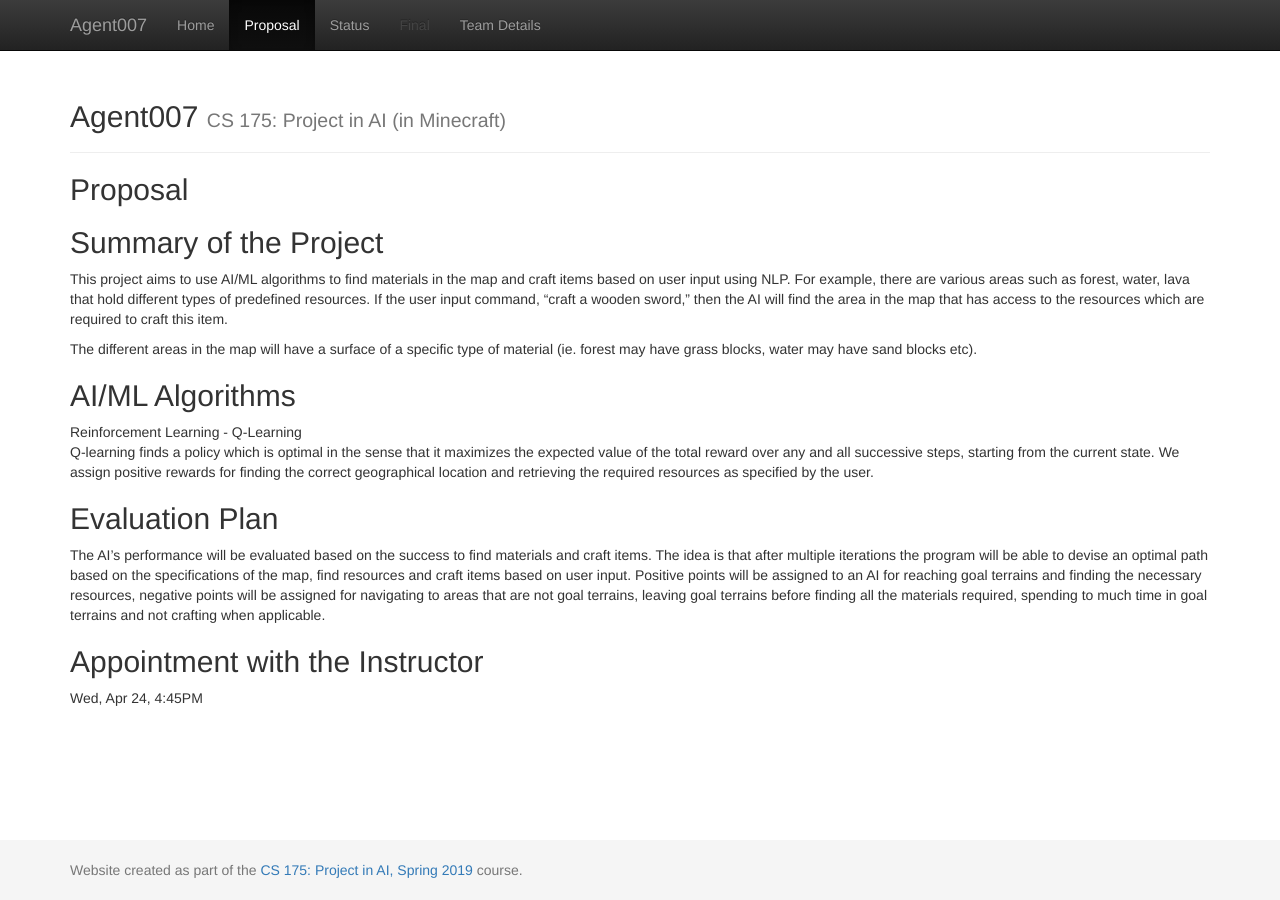
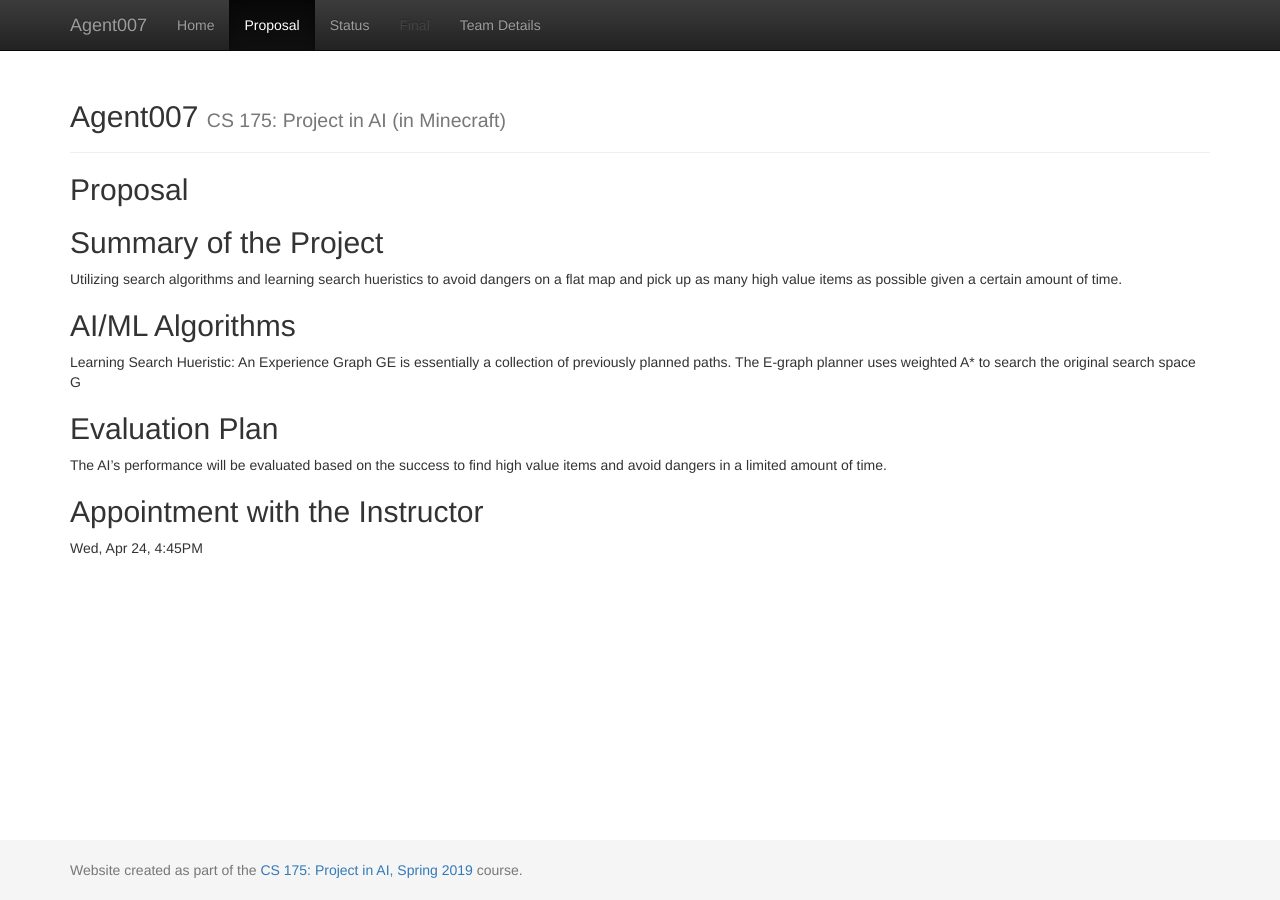
Before and after one commit to KumarHX/Agent007, a Jekyll site: the page built from docs/proposal.md, in a window 1280 px wide. Built offline with Jekyll 4.4.1, drawn with Linux system fonts in a browser that asks for light colours.

Commit message:
updated home screen

```diff
--- a/docs/proposal.md
+++ b/docs/proposal.md
@@ -7,19 +7,14 @@ title:  Proposal
 
 
 ## Summary of the Project
-This project aims to use AI/ML algorithms to find materials in the map and craft items based on user input using NLP. For example, there are various areas such as forest, water, lava that hold different types of predefined resources. If the user input command, “craft a wooden sword,” then the AI will find the area in the map that has access to the resources which are required to craft this item.
-
-The different areas in the map will have a surface of a specific type of material (ie. forest may have grass blocks, water may have sand blocks etc).
-
+Utilizing search algorithms and learning search hueristics to avoid dangers on a flat map and pick up as many high value items as possible given a certain amount of time.
 
 
 ## AI/ML Algorithms
-Reinforcement Learning - Q-Learning
-Q-learning finds a policy which is optimal in the sense that it maximizes the expected value of the total reward over any and all successive steps, starting from the current state.
-We assign positive rewards for finding the correct geographical location and retrieving the required resources as specified by the user.
+Learning Search Hueristic: An Experience Graph GE is essentially a collection of previously planned paths. The E-graph planner uses weighted A* to search the original search space G
 
 ## Evaluation Plan
-The AI’s performance will be evaluated based on the success to find materials and craft items. The idea is that after multiple iterations the program will be able to devise an optimal path based on the specifications of the map, find resources and craft items based on user input. Positive points will be assigned to an AI for reaching goal terrains and finding the necessary resources, negative points will be assigned for navigating to areas that are not goal terrains, leaving goal terrains before finding all the materials required, spending to much time in goal terrains and not crafting when applicable.
+The AI’s performance will be evaluated based on the success to find high value items and avoid dangers in a limited amount of time.
 
 ## Appointment with the Instructor
 Wed, Apr 24, 4:45PM
```
Also changed, not shown: docs/index.md (+2 -25 lines), docs/status.md (+1 -5 lines).
